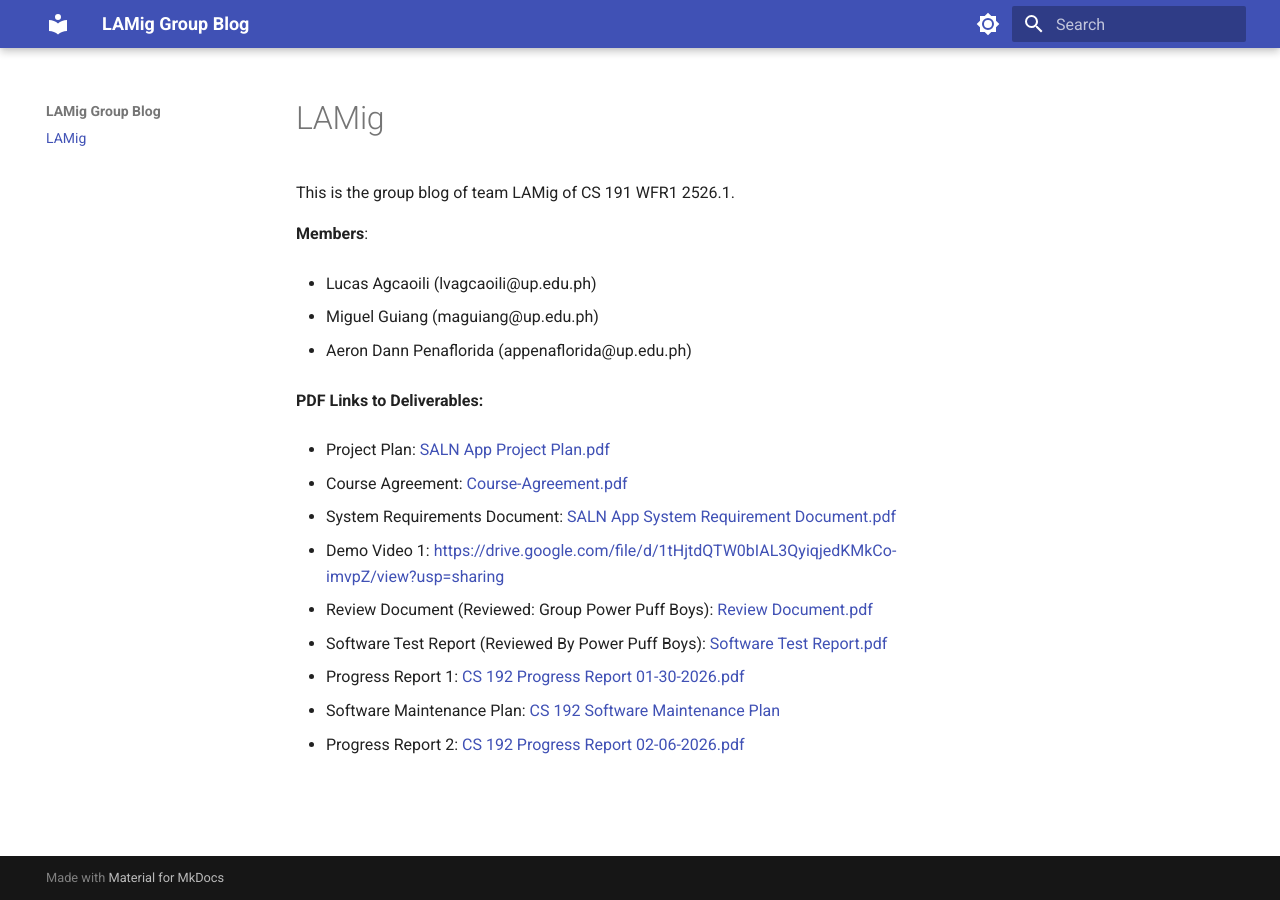
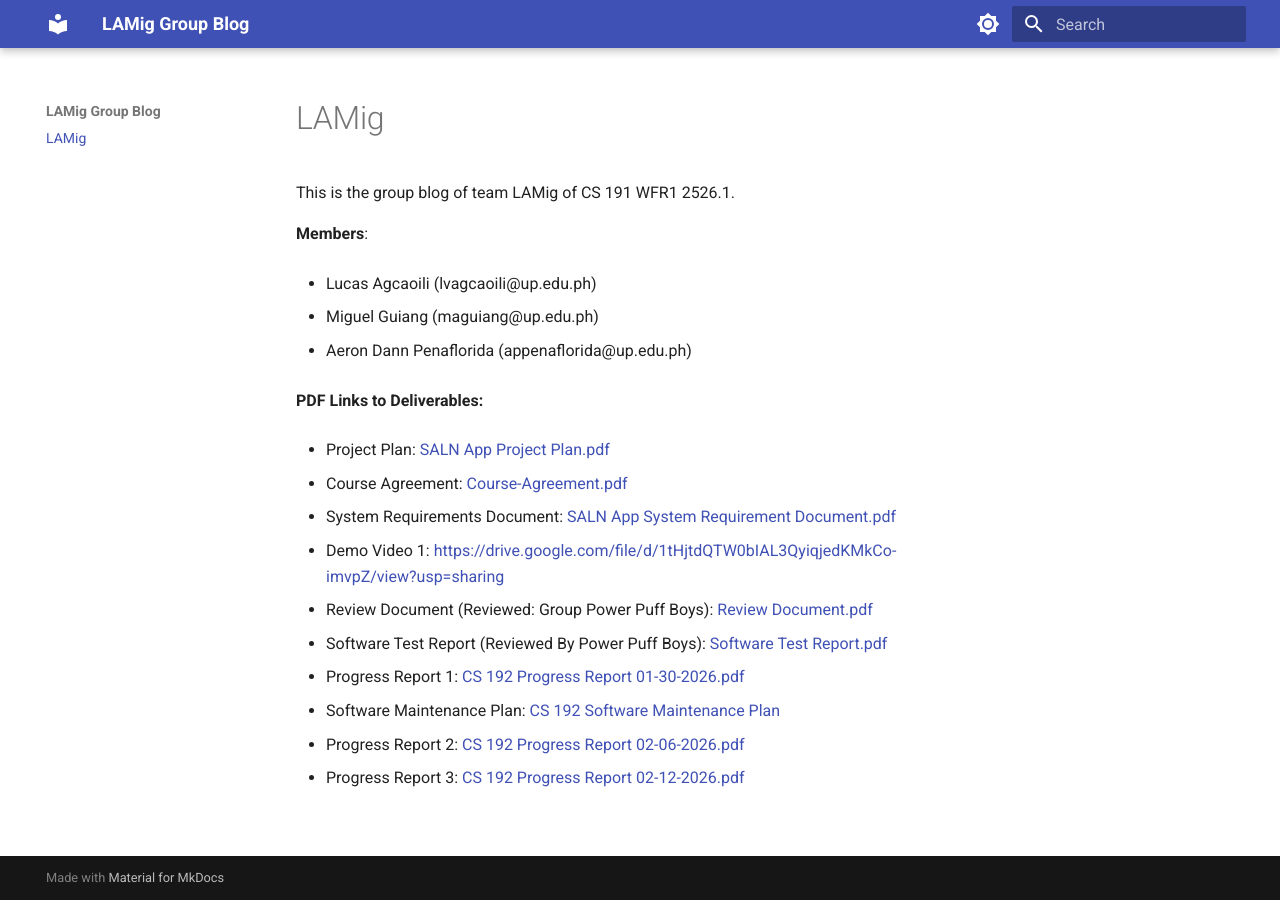
Before and after one commit to SHIROKAMIQQ/cs191-LAMig-GroupBlog, an MkDocs documentation site: the page built from docs/index.md, in a window 1280 px wide. Built offline with MkDocs 1.6.1 and Material for MkDocs 9.7.7, drawn with Linux system fonts in a browser that asks for light colours.

Commit message:
feat: add progress report 02-12-2026

```diff
--- a/docs/index.md
+++ b/docs/index.md
@@ -29,3 +29,5 @@ This is the group blog of team LAMig of CS 191 WFR1 2526.1.
 - Software Maintenance Plan: [CS 192 Software Maintenance Plan](files/CS%20192%20Software%20Maintenance%20Plan.pdf)
 
 - Progress Report 2: [CS 192 Progress Report 02-06-2026.pdf](files/CS%20192%20Progress%20Report%2002-06-2026.pdf)
+
+- Progress Report 3: [CS 192 Progress Report 02-12-2026.pdf](files/CS%20192%20Progress%20Report%2002-12-2026.pdf)
```
Also changed, not shown: 1 other file.
